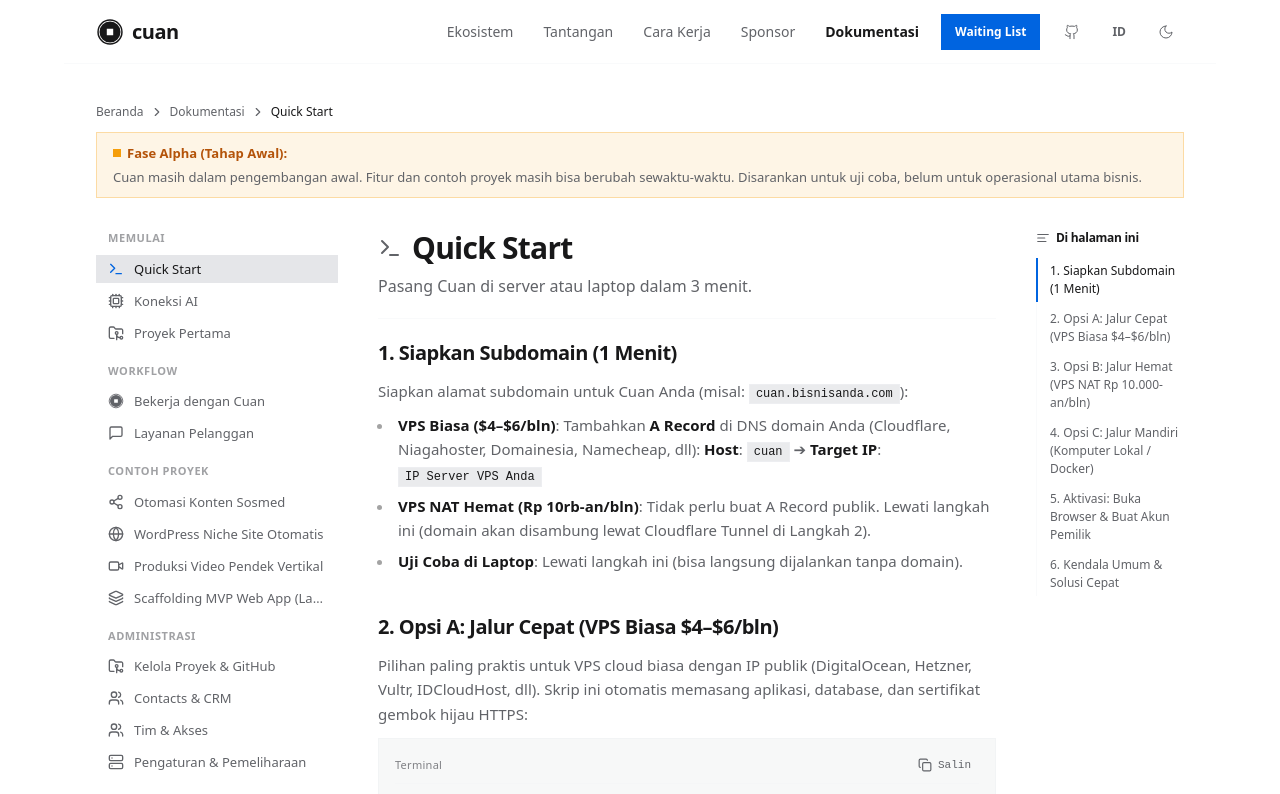
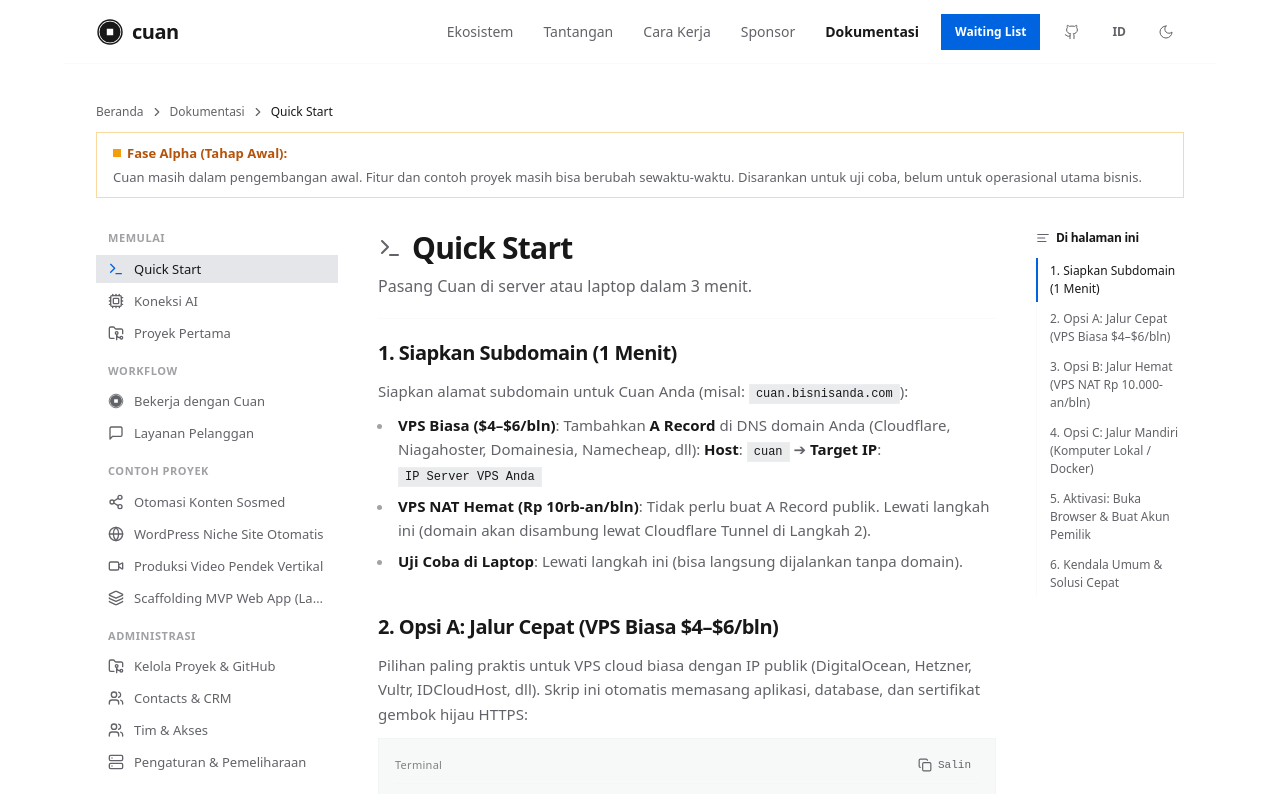
Before and after one commit to buchin/cuan-landing, a React (Vite) app: page /docs in a window 1280 px wide. Shown: the top 794 px of the page. Built offline with nearby package versions, Linux system fonts and the light colour scheme.

Commit message:
docs: remove background from alpha notice, keeping clean border outline only

```diff
--- a/src/features/docs/DocsPage.tsx
+++ b/src/features/docs/DocsPage.tsx
@@ -204,8 +204,8 @@ export function DocsPage() {
           </span>
         </nav>
 
-        {/* Alpha / Early Preview Callout - Left-aligned & Distinctly Noticeable */}
-        <div className="mb-8 rounded-xl border border-amber-500/30 bg-amber-500/10 px-4 py-3 text-left text-xs sm:text-[13px] text-foreground shadow-xs">
+        {/* Alpha / Early Preview Callout - Left-aligned, Border only (No background) */}
+        <div className="mb-8 rounded-xl border border-amber-500/40 dark:border-amber-500/30 px-4 py-3 text-left text-xs sm:text-[13px] text-foreground">
           <div className="flex flex-wrap items-baseline gap-2">
             <span className="inline-flex items-center gap-1.5 font-semibold text-amber-700 dark:text-amber-400 shrink-0">
               <span className="h-2 w-2 rounded-full bg-amber-500 shrink-0" />
```
